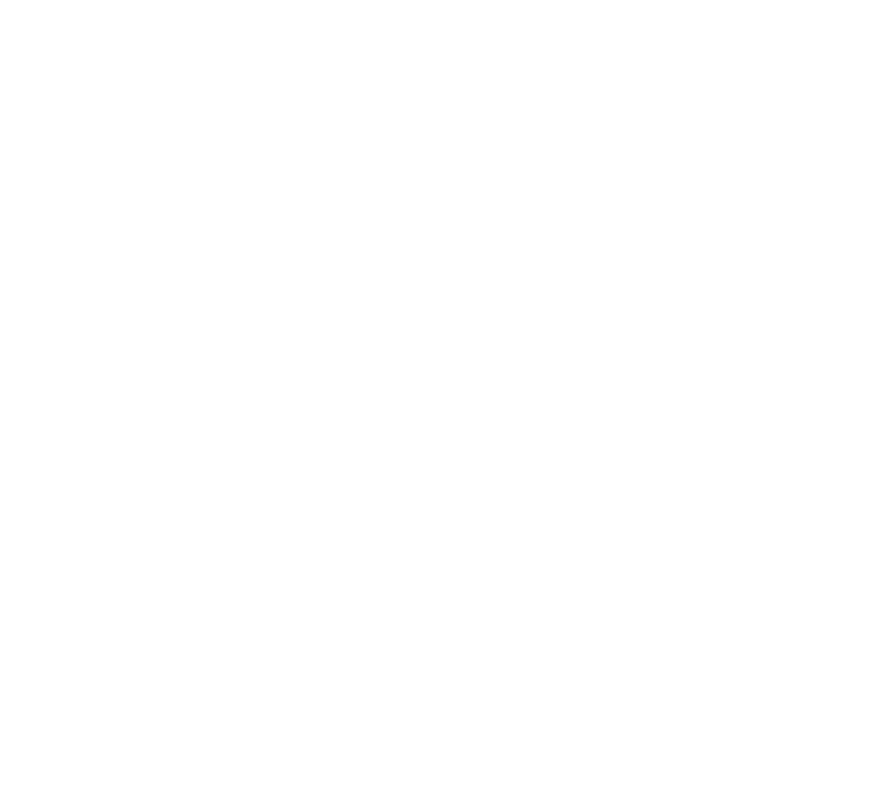
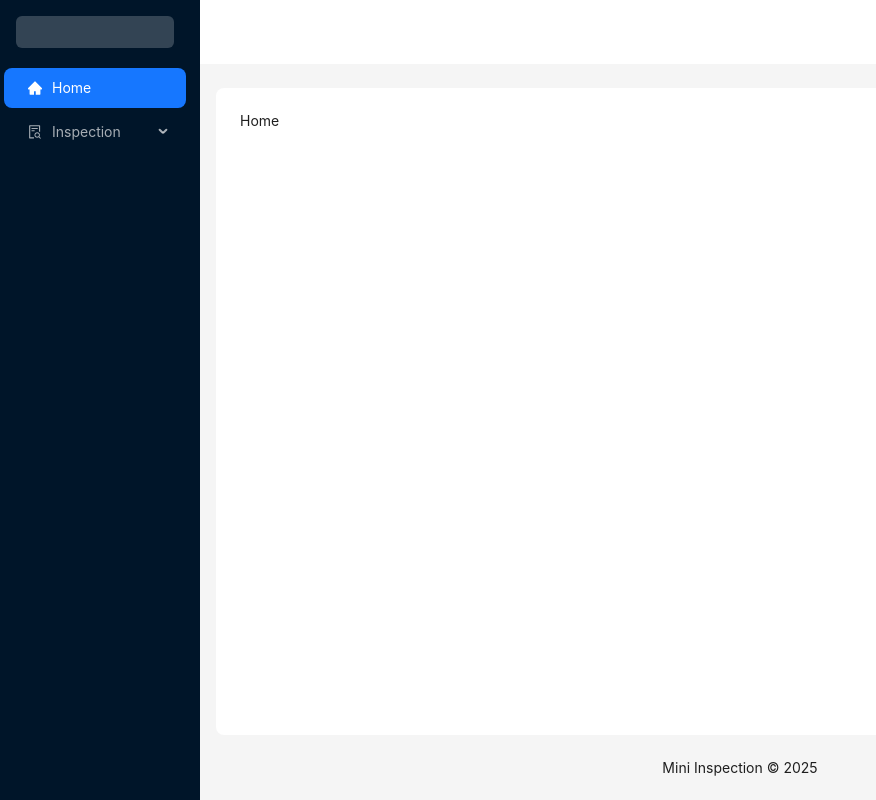
Before and after one commit to andriannus/mini-inspection, a React (Vite) app: page /home in a window 1280 px wide. Before the commit this address had no page. Shown: the whole page, without its empty margins (0-876 px from the left). Built offline with nearby package versions, Linux system fonts and the light colour scheme.

Commit message:
feat: init page for home, form, and images

```diff
--- a/package.json
+++ b/package.json
@@ -17,7 +17,8 @@
     "react": "^19.0.0",
     "react-dom": "^19.0.0",
     "react-helmet-async": "^2.0.5",
-    "react-router": "^7.2.0"
+    "react-router": "^7.2.0",
+    "styled-components": "^6.1.15"
   },
   "devDependencies": {
     "@commitlint/cli": "^19.7.1",
--- /dev/null
+++ b/src/main.css
@@ -0,0 +1,3 @@
+body {
+  margin: 0;
+}
--- a/src/main.tsx
+++ b/src/main.tsx
@@ -2,6 +2,7 @@
 import { createRoot } from 'react-dom/client';
 
 import App from './App.tsx';
+import './main.css';
 
 createRoot(document.getElementById('root')!).render(
   <StrictMode>
--- /dev/null
+++ b/src/package/standalone/pages/home/home.tsx
@@ -0,0 +1,5 @@
+function StandalonePageCreate() {
+  return <div>Home</div>;
+}
+
+export default StandalonePageCreate;
--- /dev/null
+++ b/src/package/standalone/pages/home/index.ts
@@ -0,0 +1 @@
+export { default as StandalonePageHome } from './home';
--- a/src/router.tsx
+++ b/src/router.tsx
@@ -1,5 +1,13 @@
 import { lazy } from 'react';
 import { BrowserRouter, Navigate, Route, Routes } from 'react-router';
+
+import { Layout } from '#/components/layout';
+
+const StandalonePageHome = lazy(() =>
+  import('./package/standalone/pages/home').then((module) => ({
+    default: module.StandalonePageHome,
+  })),
+);
 
 const InspectionPageCreate = lazy(() =>
   import('./package/inspection/pages/create').then((module) => ({
@@ -17,11 +25,15 @@
   return (
     <BrowserRouter>
       <Routes>
-        <Route path="/" element={<Navigate to="/inspection" />} />
+        <Route path="/" element={<Navigate to="/home" />} />
 
-        <Route path="inspection">
-          <Route index element={<InspectionPageImage />} />
-          <Route path="create" element={<InspectionPageCreate />} />
+        <Route path="/" element={<Layout />}>
+          <Route path="home" element={<StandalonePageHome />} />
+
+          <Route path="inspection">
+            <Route path="create" element={<InspectionPageCreate />} />
+            <Route path="image" element={<InspectionPageImage />} />
+          </Route>
         </Route>
       </Routes>
     </BrowserRouter>
--- /dev/null
+++ b/src/shared/components/layout/index.ts
@@ -0,0 +1 @@
+export { default as Layout } from './layout';
--- /dev/null
+++ b/src/shared/components/layout/layout.tsx
@@ -0,0 +1,68 @@
+import { FileSearchOutlined, HomeFilled } from '@ant-design/icons';
+import { Layout, Menu } from 'antd';
+import { Outlet, useLocation, useNavigate } from 'react-router';
+
+import {
+  Logo,
+  StyledContent,
+  StyledFooter,
+  StyledHeader,
+  StyledSider,
+} from './styles';
+
+function SharedLayout() {
+  const navigate = useNavigate();
+  const location = useLocation();
+
+  return (
+    <Layout hasSider>
+      <StyledSider breakpoint="lg" collapsedWidth={0}>
+        <Logo />
+
+        <Menu
+          theme="dark"
+          mode="inline"
+          defaultSelectedKeys={['/home']}
+          selectedKeys={[location.pathname]}
+          items={[
+            {
+              key: '/home',
+              icon: <HomeFilled />,
+              label: 'Home',
+            },
+            {
+              key: '/inspection',
+              icon: <FileSearchOutlined />,
+              label: 'Inspection',
+              children: [
+                {
+                  key: '/inspection/create',
+                  label: 'Create',
+                },
+                {
+                  key: '/inspection/image',
+                  label: 'Image',
+                },
+              ],
+            },
+          ]}
+          onClick={({ key }) => {
+            navigate(key);
+          }}
+        />
+      </StyledSider>
+
+      <Layout>
+        <StyledHeader />
+
+        <StyledContent>
+          <Outlet />
+        </StyledContent>
+
+        <StyledFooter>Mini Inspection &copy; 2025</StyledFooter>
+      </Layout>
+    </Layout>
+  );
+}
+
+export default SharedLayout;
--- /dev/null
+++ b/src/shared/components/layout/styles.ts
@@ -0,0 +1,37 @@
+import { Layout } from 'antd';
+import styled from 'styled-components';
+
+export const StyledSider = styled(Layout.Sider)`
+  bottom: 0;
+  height: 100vh;
+  inset-inline-start: 0;
+  overflow: auto;
+  position: sticky;
+  scrollbar-gutter: stable;
+  scrollbar-width: thin;
+  top: 0;
+`;
+
+export const StyledHeader = styled(Layout.Header)`
+  background: #ffffff;
+  padding: 0;
+`;
+
+export const StyledContent = styled(Layout.Content)`
+  background: #ffffff;
+  border-radius: 8px;
+  margin: 24px 16px 0;
+  overflow: initial;
+  padding: 24px;
+`;
+
+export const StyledFooter = styled(Layout.Footer)`
+  text-align: center;
+`;
+
+export const Logo = styled.div`
+  background: rgba(255, 255, 255, 0.2);
+  border-radius: 6px;
+  height: 32px;
+  margin: 16px;
+`;
--- a/vite.config.ts
+++ b/vite.config.ts
@@ -1,5 +1,6 @@
 import { defineConfig } from 'vite';
 import react from '@vitejs/plugin-react-swc';
+import path from 'path';
 import checker from 'vite-plugin-checker';
 
 // https://vite.dev/config/
@@ -17,4 +18,12 @@
       typescript: true,
     }),
   ],
+  resolve: {
+    alias: [
+      {
+        find: '#',
+        replacement: path.resolve(__dirname, 'src/shared'),
+      },
+    ],
+  },
 });
```
Also changed, not shown: tsconfig.app.json (+6 -1 lines), 1 other file (tests, documents, lock files or other folders).
